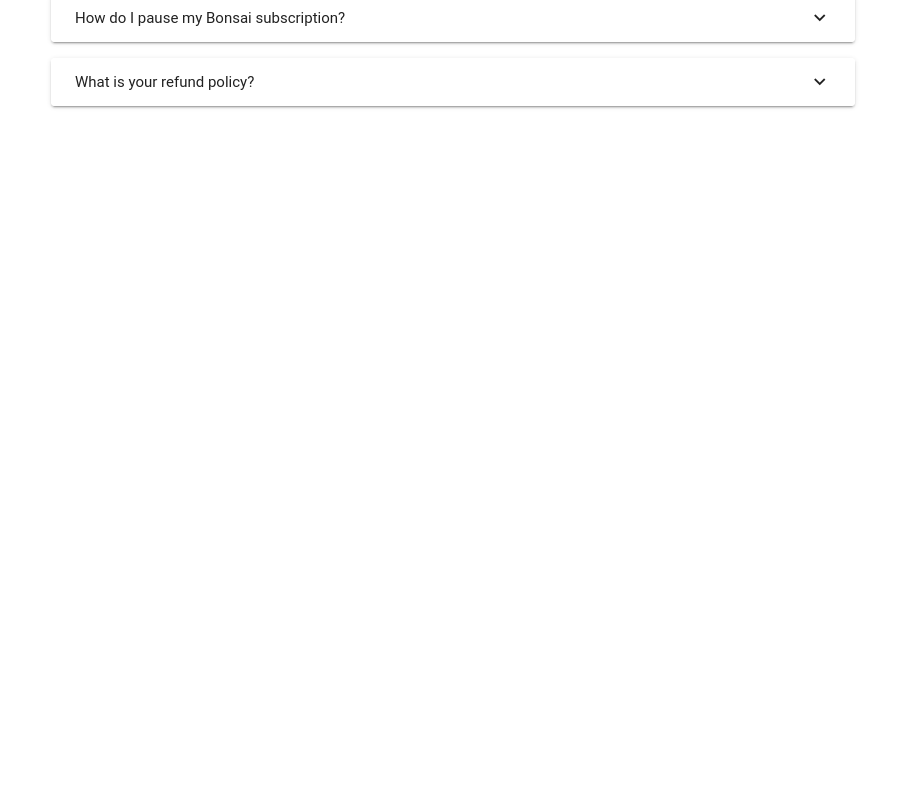
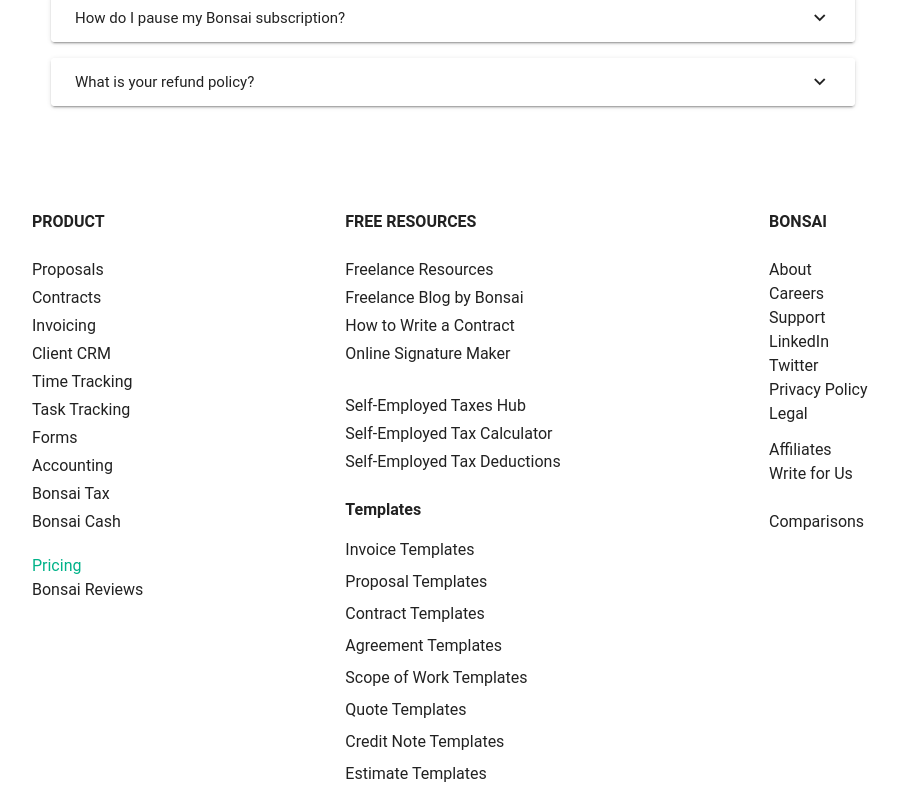
Before and after one commit to FabricioEllerSL/bonsai-pricing-page, a Vue app in the folder front-end/: page / in a window 1280 px wide. Shown: the part 2354-3160 px from the top of the page, without its empty margins (187-1085 px from the left). Before the commit the page ends 2484 px from the top, so only its background shows below. Built offline with nearby package versions, Linux system fonts and the light colour scheme.

Commit message:
feat: end section without chevron down

```diff
--- a/front-end/src/components/Bonsai.vue
+++ b/front-end/src/components/Bonsai.vue
@@ -210,6 +210,73 @@
     </v-expansion-panels>
   </v-container>
 
+  <!-- END SECTION -->
+
+  <v-container class="mt-16 px-16">
+    <v-row>
+      <v-col class="d-flex justify-center">
+        <div>
+          <h4 class="mb-6">PRODUCT</h4>
+          <p class="my-1">Proposals</p>
+          <p class="my-1">Contracts</p>
+          <p class="my-1">Invoicing</p>
+          <p class="my-1">Client CRM</p>
+          <p class="my-1">Time Tracking</p>
+          <p class="my-1">Task Tracking</p>
+          <p class="my-1">Forms</p>
+          <p class="my-1">Accounting</p>
+          <p class="my-1">Bonsai Tax</p>
+          <p class="my-1">Bonsai Cash</p>
+
+          <p class="text-primary mt-5">Pricing</p>
+          <p>Bonsai Reviews</p>
+        </div>
+      </v-col>
+      <v-col class="d-flex justify-center">
+        <div>
+          <h4 class="mb-6">FREE RESOURCES</h4>
+          <p class="my-1">Freelance Resources</p>
+          <p class="my-1">Freelance Blog by Bonsai</p>
+          <p class="my-1">How to Write a Contract</p>
+          <p class="mb-7 mt-1">Online Signature Maker</p>
+
+          <p class="my-1">Self-Employed Taxes Hub</p>
+          <p class="my-1">Self-Employed Tax Calculator</p>
+          <p class="my-1 mb-6">Self-Employed Tax Deductions</p>
+
+          <h4 class="mb-3">Templates</h4>
+          <button class="my-1">Invoice Templates</button><br>
+          <button class="my-1">Proposal Templates</button><br>
+          <button class="my-1">Contract Templates</button><br>
+          <button class="my-1">Agreement Templates</button><br>
+          <button class="my-1">Scope of Work Templates</button><br>
+          <button class="my-1">Quote Templates</button><br>
+          <button class="my-1">Credit Note Templates</button><br>
+          <button class="my-1">Estimate Templates</button>
+        </div>
+
+      </v-col>
+      <v-col class="d-flex justify-center">
+        <div>
+          <h4 class="mb-6">BONSAI</h4>
+          <p>About</p>
+          <p>Careers</p>
+          <p>Support</p>
+          <p>LinkedIn</p>
+          <p>Twitter</p>
+          <p>Privacy Policy</p>
+          <p>Legal</p>
+
+          <p class="mt-3">Affiliates</p>
+          <p>Write for Us</p>
+
+          <button class="mt-6">Comparisons</button>
+        </div>
+
+      </v-col>
+    </v-row>
+  </v-container>
+
 
 
 
```
